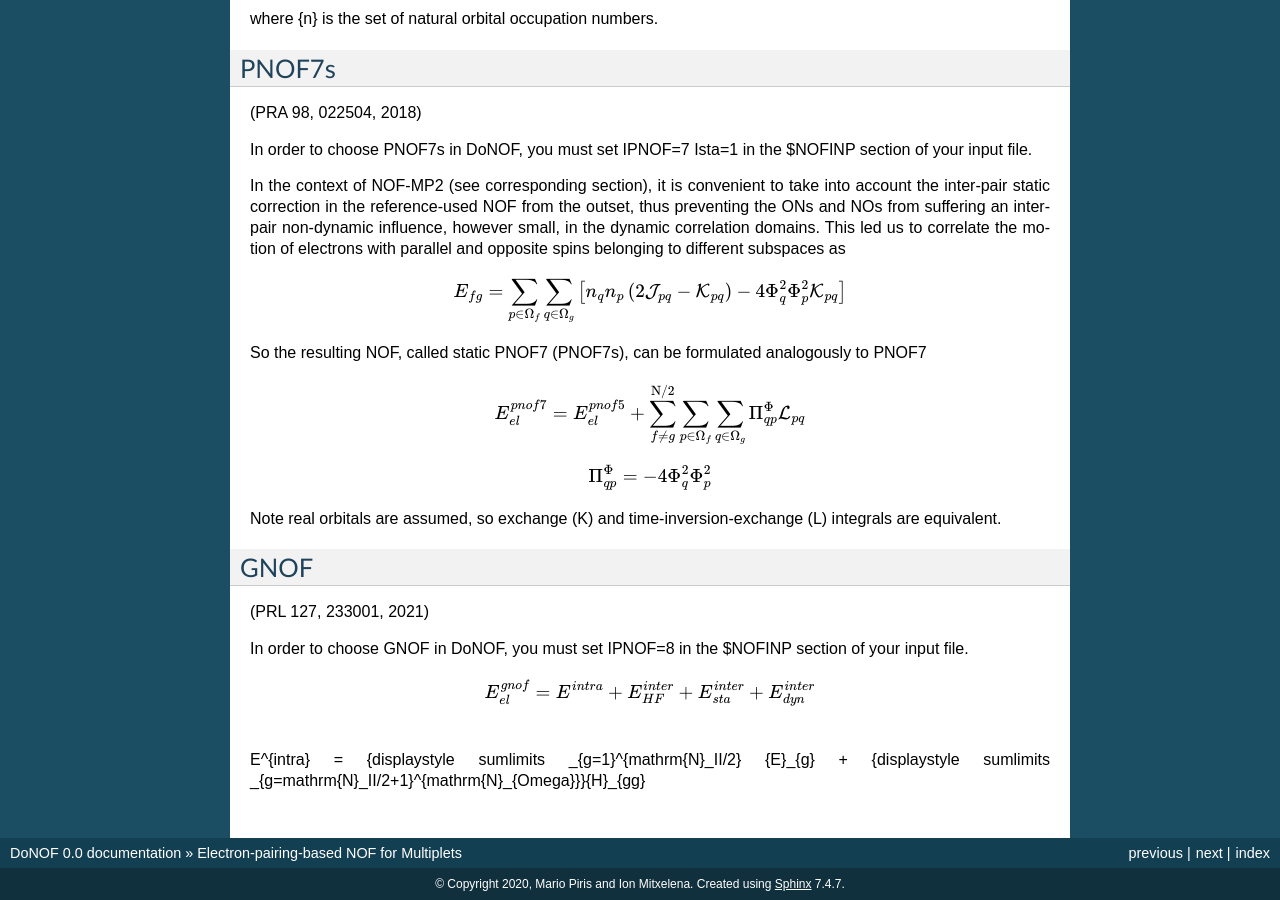
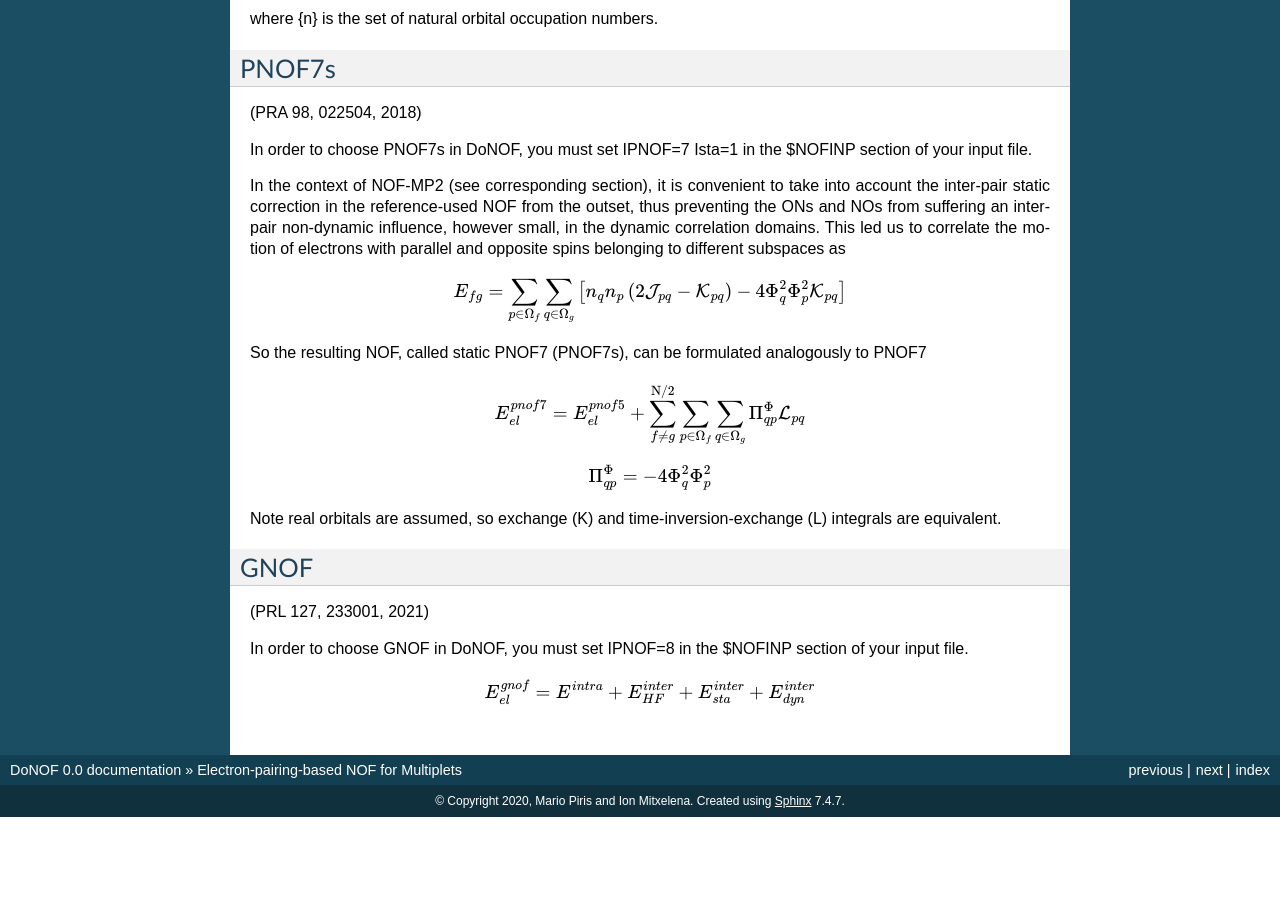
Before and after one commit to DoNOF/DoNOF-Documentation, a Sphinx documentation site: the page built from docs/PNOF57.rst, in a window 1280 px wide and 900 px high, scrolled down 2464 px. Built offline with Sphinx 7.4.7, drawn with Linux system fonts in a browser that asks for light colours; after the commit the page ends 3281 px from its top, so only the background shows below that.

Commit message:
Update PNOF57.rst

```diff
--- a/docs/PNOF57.rst
+++ b/docs/PNOF57.rst
@@ -149,8 +149,3 @@ In order to choose GNOF in DoNOF, you must set IPNOF=8 in the $NOFINP section of
 .. math::
 
     E_{el}^{gnof} = E^{intra} + E_{HF}^{inter} + E_{sta}^{inter} + E_{dyn}^{inter}
-
-.. math::
-
-E^{intra} = {\displaystyle \sum\limits _{g=1}^{\mathrm{N}_II/2} {E}_{g}
-+ {\displaystyle \sum\limits _{g=\mathrm{N}_II/2+1}^{\mathrm{N}_{\Omega}}}{H}_{gg}
```
